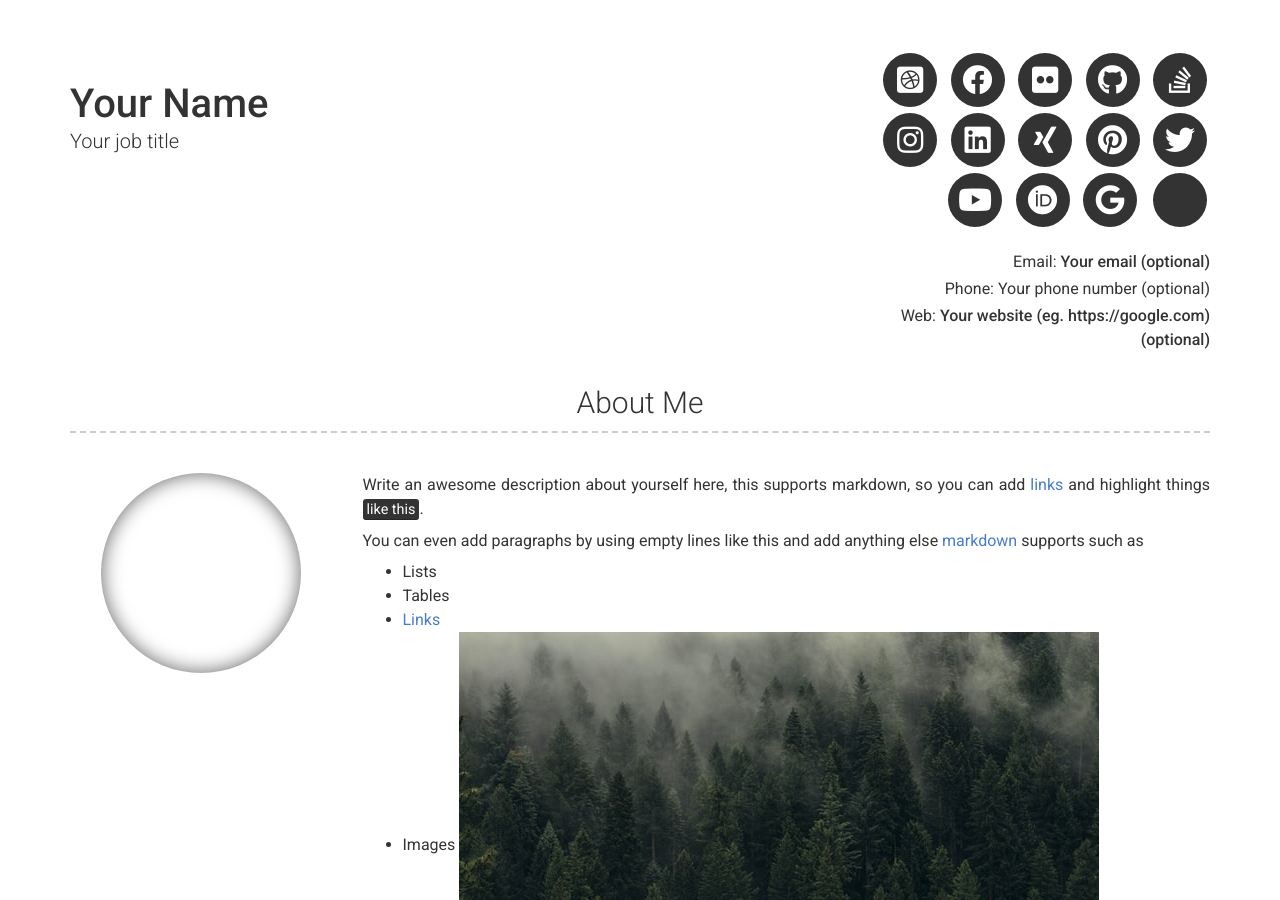
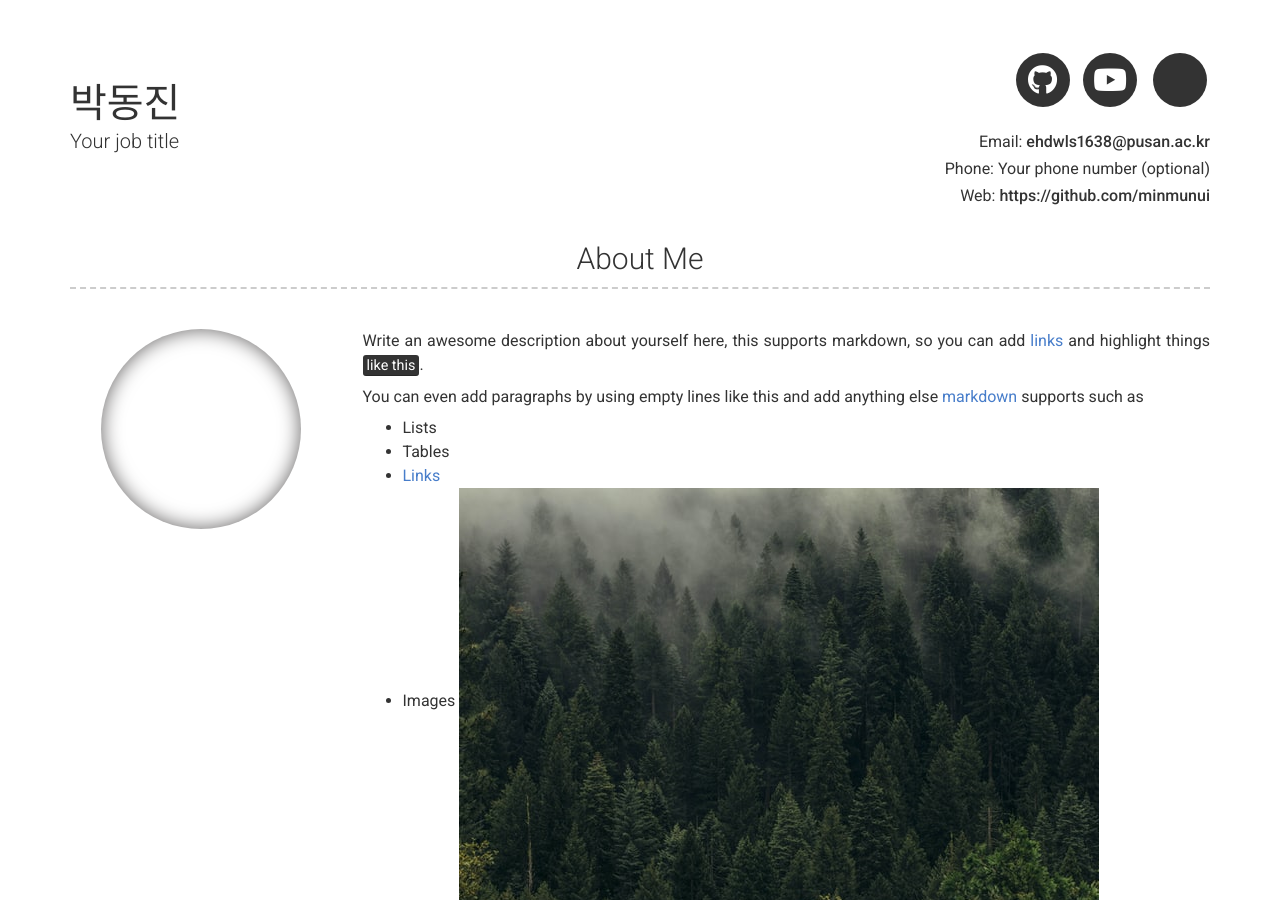
Before and after one commit to minmunui/minmunui.github.io, a Jekyll site: the page built from index.md, in a window 1280 px wide and 900 px high. Built offline with Jekyll 4.4.1, drawn with Linux system fonts in a browser that asks for light colours; nearby versions of some CDN libraries; some of the changed text lies outside the part shown.

Commit message:
이름을 수정했습니다.

```diff
--- a/_config.yml
+++ b/_config.yml
@@ -6,32 +6,32 @@ repository: Git repository where your resume will be hosted, only required if yo
 version: 2
 
 # Personal info
-name: Your Name
+name: 박동진
 title: Your job title
-email: Your email (optional)
+email: ehdwls1638@pusan.ac.kr
 # email_title: Email (Email title override)
 phone: Your phone number (optional)
 # phone_title: Phone (Phone title override)
-website: Your website (eg. https://google.com)(optional)
+website: https://github.com/minmunui
 # website_title: Web (Website title override)
 
 # Dark Mode (true/false/never)
 darkmode: false
 
 # Social links
-twitter_username: jekyllrb
-github_username:  jekyll
-stackoverflow_username: "00000001"
-dribbble_username: jekyll
-facebook_username: jekyll
-flickr_username: jekyll
-instagram_username: jekyll
-linkedin_username: jekyll
-xing_username: jekyll
-pinterest_username: jekyll
-youtube_username: jekyll
-orcid_username: 0000-0000-0000-0000
-googlescholar_username: D847cGsAAAAJ
+#twitter_username: jekyllrb
+github_username:  minmunui
+#stackoverflow_username: "00000001"
+#dribbble_username: jekyll
+#facebook_username: jekyll
+#flickr_username: jekyll
+#instagram_username: jekyll
+#linkedin_username: jekyll
+#xing_username: jekyll
+#pinterest_username: jekyll
+youtube_username: minmunui
+#orcid_username: 0000-0000-0000-0000
+#googlescholar_username: D847cGsAAAAJ
 
 # Additional icon links
 additional_links:
```
